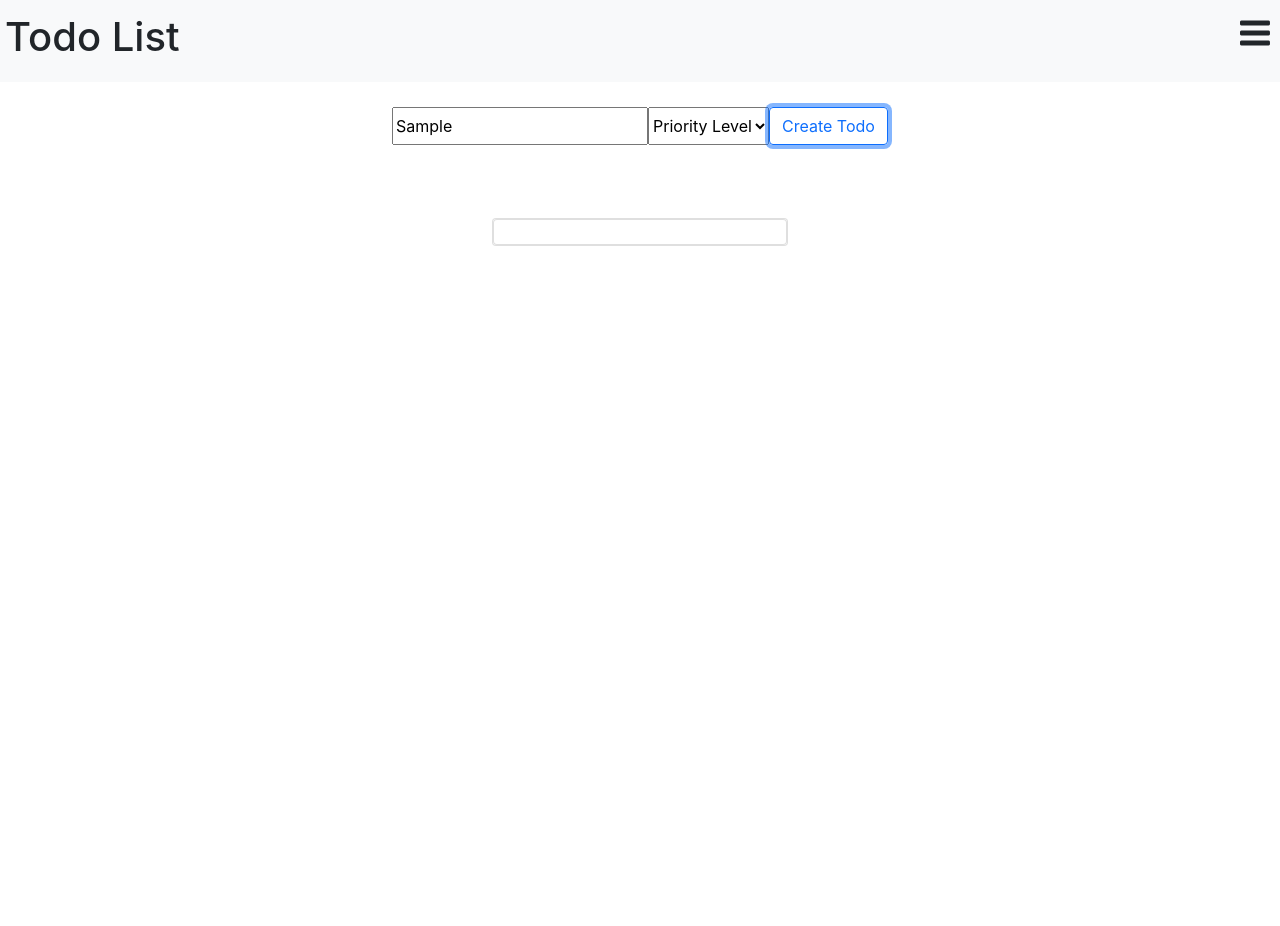
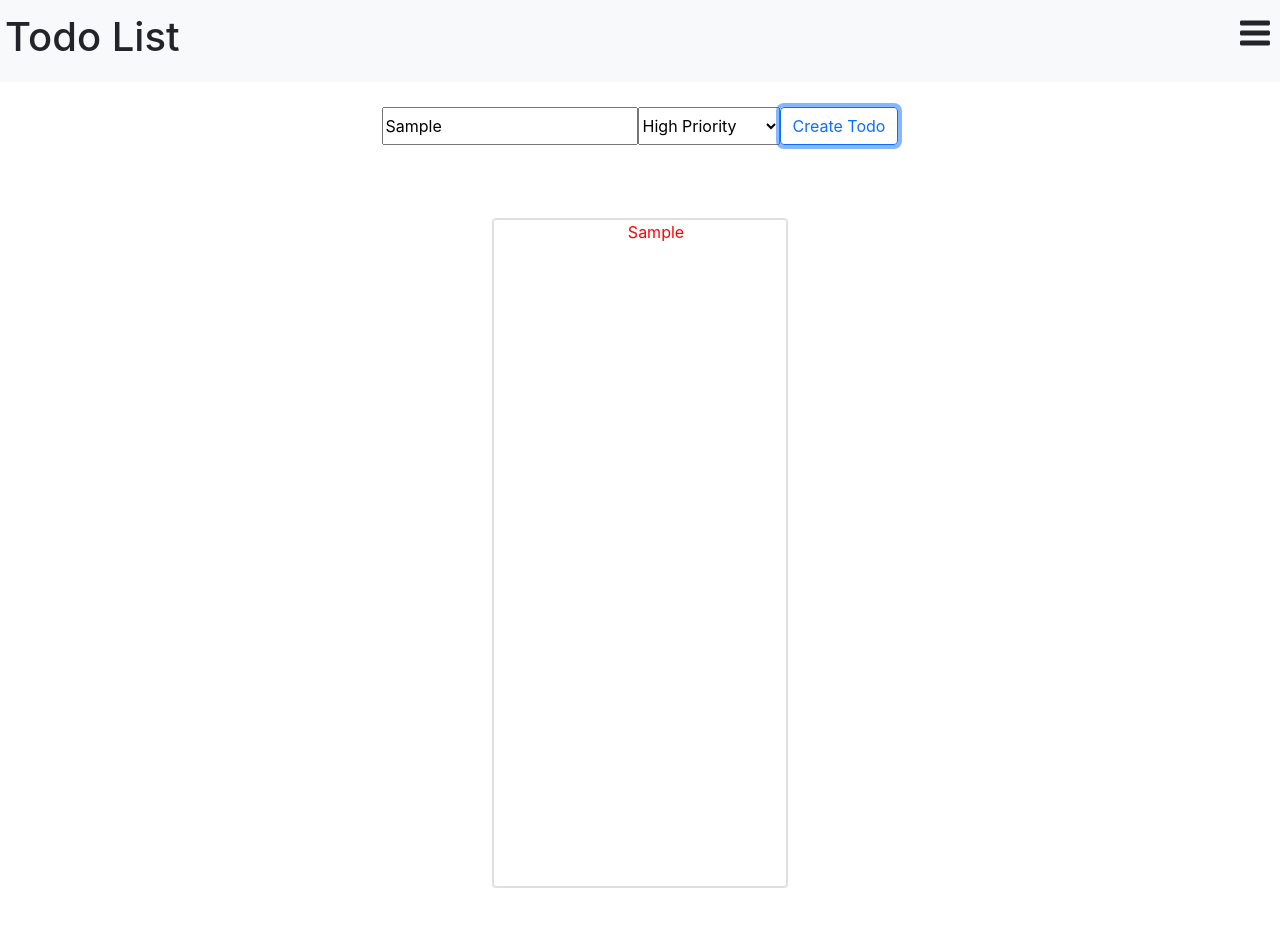
Before and after one commit to brandon121j/react-todo, a React (Create React App) app: page / in a window 1280 px wide. Both pictures are taken after typing "Sample" into the empty fields and a click on the button "Create Todo". Shown: the top 926 px of the page. Before the commit the page ends 800 px from the top, so only its background shows below. Built offline with nearby package versions, Linux system fonts and the light colour scheme; the HTML template or start-up script is replaced by a standard one.

Commit message:
Added text color that displays todo priority

```diff
--- a/src/App.css
+++ b/src/App.css
@@ -28,3 +28,23 @@
 .todoCreatorInput {
   cursor: pointer;
 }
+
+.todoUl {
+  list-style: none;
+  min-height: 650px;
+}
+
+.highPriority {
+  cursor: pointer;
+  color: red;
+}
+
+.medPriority {
+  cursor: pointer;
+  color: yellow;
+}
+
+.lowPriority {
+  cursor: pointer;
+  color: green;
+}
--- a/src/components/CreateTodo.js
+++ b/src/components/CreateTodo.js
@@ -24,12 +24,10 @@ function CreateTodo() {
 				/>
 				<select
 					className="createTodoInput"
-					defaultValue={null}
 				>
-					<option value={false}>Priority Level</option>
-					<option value="high">High</option>
-					<option value="med">Medium</option>
-					<option value="low">Low</option>
+					<option value="high">High Priority</option>
+					<option value="med">Medium Priority</option>
+					<option value="low">Low Priority</option>
 				</select>
 				<button
 					className="btn btn-outline-primary createTodoInput"
--- a/src/components/ShowTodos.js
+++ b/src/components/ShowTodos.js
@@ -9,16 +9,15 @@ function ShowTodos() {
 		<div className="d-flex justify-content-center text-center rounded m-5">
 			<div className="card w-25">
 				<div className="card body">
-					<ul className='todoUL'>
-						{high.map((todo) => {
-							return <li className="highPriority">{todo}</li>;
+					<ul className='todoUl'>
+						{high.map((todo, index) => {
+							return <li className="highPriority" key={index}>{todo}</li>;
 						})}
-						<h1>{low}</h1>
-						{med.map((todo) => {
-							return <li className="medPriority">{todo}</li>;
+						{med.map((todo, index) => {
+							return <li className="medPriority" key={index}>{todo}</li>;
 						})}
-						{low.map((todo) => {
-							return <li className="lowPriority">{todo}</li>;
+						{low.map((todo, index) => {
+							return <li className="lowPriority" key={index}>{todo}</li>;
 						})}
 					</ul>
 				</div>
```
